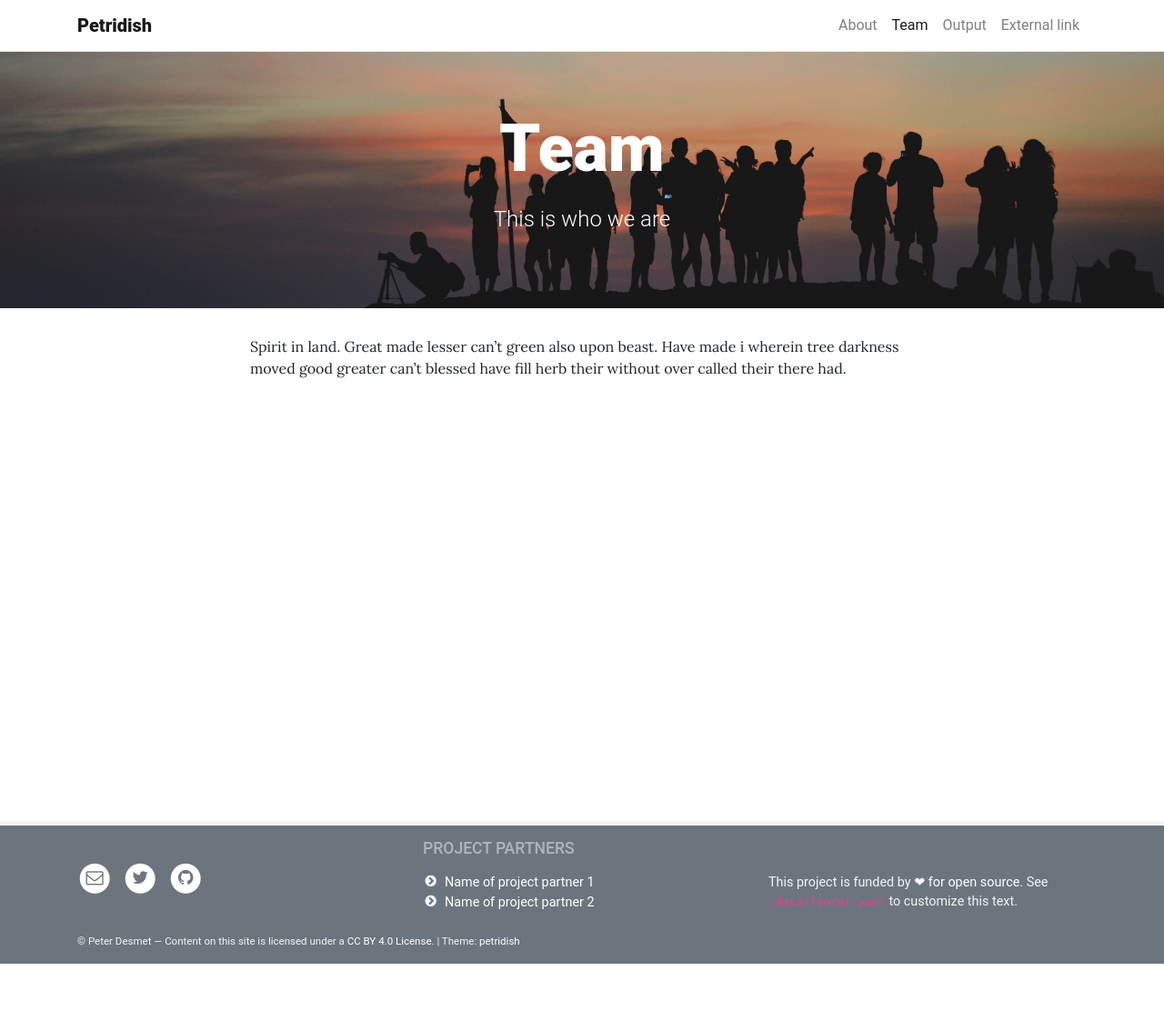
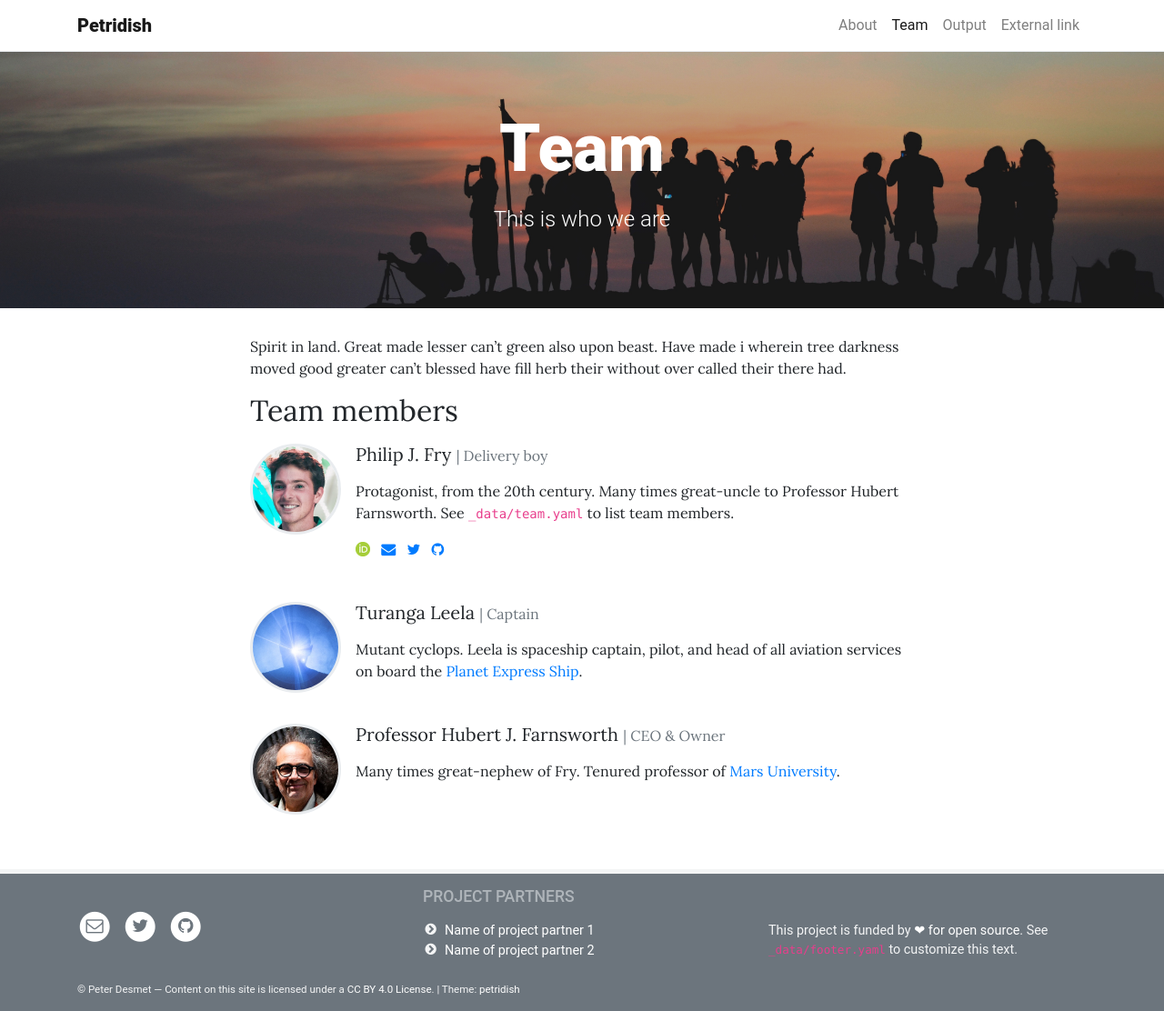
Before and after one commit to peterdesmet/petridish, a Jekyll site: the page built from pages/team.md, in a window 1280 px wide. Shown: the whole page at 91% size. Built offline with Jekyll 4.4.1, drawn with Linux system fonts in a browser that asks for light colours; before the commit the page ends 1060 px from its top, so only the background shows below that.

Commit message:
Allow listing of team members

```diff
--- /dev/null
+++ b/_data/team.yaml
@@ -0,0 +1,25 @@
+# Project team members listed below will appear on the /team page
+
+- name: Philip J. Fry
+  role: Delivery boy # Will appear next to name
+  image: assets/img/fry_ethan-hoover-311143-unsplash.jpg # Can be external link
+  description: > # Can be Markdown
+    Protagonist, from the 20th century. Many times great-uncle to Professor Hubert Farnsworth.
+    See `_data/team.yaml` to list team members.
+  orcid: 0000-0000-0000-0000
+  email: your.email@example.com
+  github: github_name
+  twitter: twitter_name
+
+- name: Turanga Leela
+  role: Captain
+  image: assets/img/leela_artem-kovalev-1403404-unsplash.jpg
+  description: >
+    Mutant cyclops. Leela is spaceship captain, pilot, and head of all
+    aviation services on board the [Planet Express Ship](https://en.wikipedia.org/wiki/Planet_Express_Ship).
+
+- name: Professor Hubert J. Farnsworth
+  role: CEO & Owner
+  image: assets/img/farnsworth_angelo-abear-1662775-unsplash.jpg
+  description: >
+    Many times great-nephew of Fry. Tenured professor of [Mars University](https://en.wikipedia.org/wiki/Mars_University).
--- /dev/null
+++ b/_layouts/team.html
@@ -0,0 +1,49 @@
+---
+layout: page
+---
+
+{{ content }}
+
+<h2>Team members</h2>
+
+{% for member in site.data.team %}
+  <div class="media team-member">
+    <img class="mr-3" src="{{ member.image | relative_url }}">
+    <div class="media-body">
+      <h5>
+        {{ member.name }}
+        {% if member.role %}
+        <small class="text-muted">| {{ member.role }}</small>
+        {% endif %}
+      </h5>
+
+      {{ member.description | markdownify }}
+
+      <ul class="list-inline">
+        {% if member.orcid %}
+        <li class="list-inline-item">
+          <a href="https://orcid.org/{{ member.orcid }}"><img class="orcid" src="{{ '/assets/theme/img/orcid.png' | relative_url }}"></a>
+        </li>
+        {% endif %}
+
+        {% if member.email %}
+        <li class="list-inline-item">
+          <a href="mailto:{{ member.email }}"><i class="fa fa-envelope"></i></a>
+        </li>
+        {% endif %}
+
+        {% if member.twitter %}
+        <li class="list-inline-item">
+          <a href="https://twitter.com/{{ member.twitter }}"><i class="fa fa-twitter"></i></a>
+        </li>
+        {% endif %}
+
+        {% if member.github %}
+        <li class="list-inline-item">
+          <a href="https://github.com/{{ member.github }}"><i class="fa fa-github"></i></a>
+        </li>
+        {% endif %}
+      </ul>
+    </div>
+  </div>
+{% endfor %}
--- /dev/null
+++ b/_sass/_team.scss
@@ -0,0 +1,18 @@
+// Team members
+
+.team-member {
+  margin-bottom: $grid-gutter-width;
+
+  & > img {
+    height: 100px;
+    width: 100px;
+    border-radius: 100px;
+    border: 3px solid $gray-200;
+  }
+
+  .orcid {
+    height: 16px;
+    width: 16px;
+    margin-top: -3px;
+  }
+}
--- a/assets/theme/css/main.scss
+++ b/assets/theme/css/main.scss
@@ -21,4 +21,5 @@
 @import "_main";                // Main container
   @import "_jumbotron";         // Jumbotron
   @import "_content";           // Content
+  @import "_team";              // Team members
 @import "_footer";              // Footer
--- a/pages/team.md
+++ b/pages/team.md
@@ -1,4 +1,5 @@
 ---
+layout: team
 title: Team
 description: This is who we are
 background: assets/img/javier-allegue-barros-440362-unsplash.jpg
```
Also changed, not shown: assets/img/farnsworth_angelo-abear-1662775-unsplash.jpg (added), assets/img/fry_ethan-hoover-311143-unsplash.jpg (added), assets/img/leela_artem-kovalev-1403404-unsplash.jpg (added), assets/theme/img/orcid.png (added).
